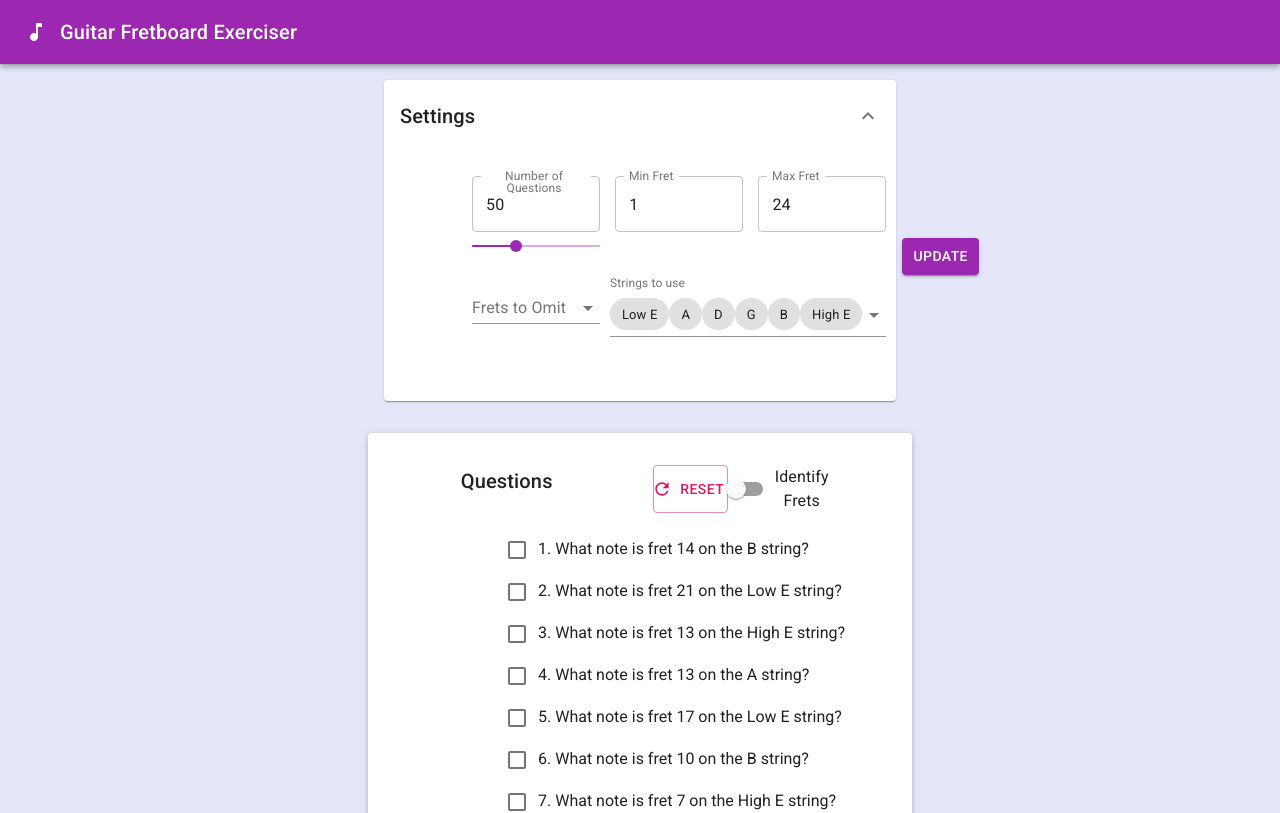
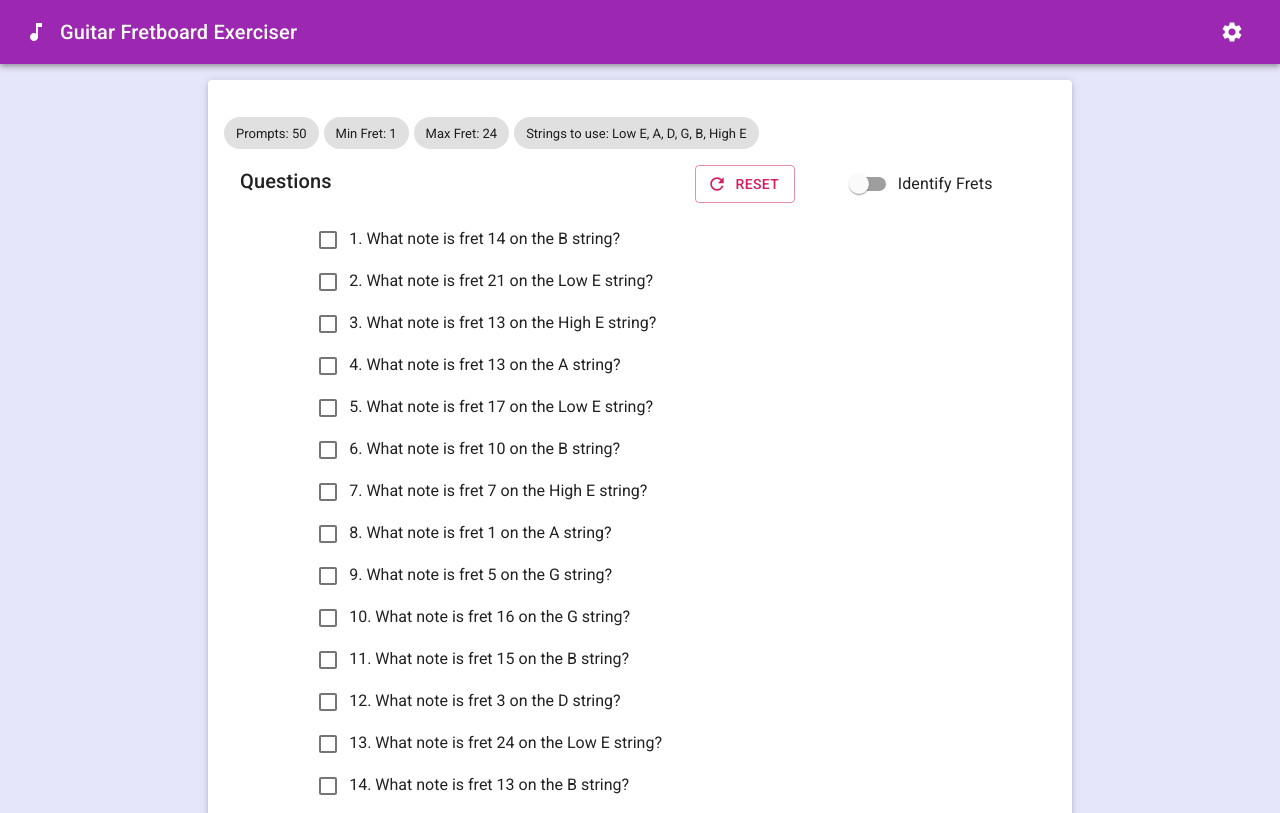
Before and after one commit to christianflorez/guitar-fretboard-exercises, a React (Create React App) app: page / in a window 1280 px wide. Shown: the top 813 px of the page. Built offline with nearby package versions, Linux system fonts and the light colour scheme.

Commit message:
move settings

```diff
--- a/src/components/App.js
+++ b/src/components/App.js
@@ -1,9 +1,11 @@
+import React from "react";
 import AppBar from "@material-ui/core/AppBar";
 import Toolbar from "@material-ui/core/Toolbar";
 import Typography from "@material-ui/core/Typography";
 import IconButton from "@material-ui/core/IconButton";
 import { createMuiTheme, ThemeProvider } from "@material-ui/core/styles";
 import MusicNoteIcon from "@material-ui/icons/MusicNote";
+import SettingsIcon from "@material-ui/icons/Settings";
 import FretboardExercises from "./FretboardExercises";
 import * as S from "./styles";
 
@@ -19,18 +21,35 @@ const theme = createMuiTheme({
 });
 
 export default function App() {
+  const [isSettingsOpen, setIsSettingsOpen] = React.useState(false);
   return (
     <ThemeProvider theme={theme}>
       <AppBar position="static">
         <Toolbar>
-          <IconButton edge="start" color="inherit">
-            <MusicNoteIcon />
-          </IconButton>
-          <Typography variant="h6">Guitar Fretboard Exerciser</Typography>
+          <S.ToolbarContainer>
+            <S.LeftHandToolbarContainer>
+              <IconButton edge="start" color="inherit">
+                <MusicNoteIcon />
+              </IconButton>
+              <Typography variant="h6">Guitar Fretboard Exerciser</Typography>
+            </S.LeftHandToolbarContainer>
+            <div>
+              <IconButton
+                edge="start"
+                color="inherit"
+                onClick={() => setIsSettingsOpen(!isSettingsOpen)}
+              >
+                <SettingsIcon />
+              </IconButton>
+            </div>
+          </S.ToolbarContainer>
         </Toolbar>
       </AppBar>
       <S.AppContainer className="App">
-        <FretboardExercises />
+        <FretboardExercises
+          isSettingsOpen={isSettingsOpen}
+          setIsSettingsOpen={setIsSettingsOpen}
+        />
       </S.AppContainer>
     </ThemeProvider>
   );
--- a/src/components/FretboardExercises.js
+++ b/src/components/FretboardExercises.js
@@ -1,6 +1,8 @@
 import React from "react";
 import _ from "lodash";
 import Button from "@material-ui/core/Button";
+import Chip from "@material-ui/core/Chip";
+import Drawer from "@material-ui/core/Drawer";
 import FormControlLabel from "@material-ui/core/FormControlLabel";
 import RefreshIcon from "@material-ui/icons/Refresh";
 import Switch from "@material-ui/core/Switch";
@@ -33,7 +35,7 @@ function getFret(minFret, maxFret, omittedFrets) {
   return fretToUse;
 }
 
-function FretboardExercises() {
+function FretboardExercises({ isSettingsOpen, setIsSettingsOpen }) {
   const [state, setState] = React.useState({
     numberOfPrompts: defaultNumberOfPrompts,
     minFret: defaultMinFret,
@@ -138,23 +140,39 @@ function FretboardExercises() {
 
   return (
     <>
-      <Settings
-        updateState={updateSettings}
-        stringsToUse={state.stringsToUse}
-      />
+      <Drawer
+        anchor="left"
+        open={isSettingsOpen}
+        onClose={() => setIsSettingsOpen(false)}
+      >
+        <Settings
+          updateSettings={updateSettings}
+          state={state}
+          setIsSettingsOpen={setIsSettingsOpen}
+        />
+      </Drawer>
       <S.StyledPaper elevation={3}>
+        <S.FilterChipsContainer>
+          <Chip label={`Prompts: ${state.numberOfPrompts}`} />
+          <Chip label={`Min Fret: ${state.minFret}`} />
+          <Chip label={`Max Fret: ${state.maxFret}`} />
+          {!_.isEmpty(state.omittedFrets) && (
+            <Chip label={`Omitted Frets: ${state.omittedFrets.join(", ")}`} />
+          )}
+          <Chip label={`Strings to use: ${state.stringsToUse.join(", ")}`} />
+        </S.FilterChipsContainer>
         <S.HeaderContainer>
           <Typography variant="h6">Questions</Typography>
           <S.ActionsContainer>
             <Tooltip title="Get new set of questions" placement="top">
-              <Button
+              <S.ResetButton
                 variant="outlined"
                 color="secondary"
                 onClick={handleRefresh}
                 startIcon={<RefreshIcon />}
               >
                 Reset
-              </Button>
+              </S.ResetButton>
             </Tooltip>
             <Tooltip title="Change the game mode" placement="top">
               <FormControlLabel
--- a/src/components/Settings.js
+++ b/src/components/Settings.js
@@ -1,20 +1,15 @@
 import React from "react";
-import Accordion from "@material-ui/core/Accordion";
-import AccordionSummary from "@material-ui/core/AccordionSummary";
-import AccordionDetails from "@material-ui/core/AccordionDetails";
-import Button from "@material-ui/core/Button";
+import _ from "lodash";
+import ChevronLeftIcon from "@material-ui/icons/ChevronLeft";
 import Chip from "@material-ui/core/Chip";
-import FormControl from "@material-ui/core/FormControl";
+import IconButton from "@material-ui/core/IconButton";
 import Input from "@material-ui/core/Input";
 import InputLabel from "@material-ui/core/InputLabel";
 import MenuItem from "@material-ui/core/MenuItem";
 import Select from "@material-ui/core/Select";
 import Slider from "@material-ui/core/Slider";
 import TextField from "@material-ui/core/TextField";
-import Typography from "@material-ui/core/Typography";
-import ExpandMoreIcon from "@material-ui/icons/ExpandMore";
-import styled from "styled-components";
-import _ from "lodash";
+import * as S from "./styles";
 import {
   defaultNumberOfPrompts,
   defaultMinFret,
@@ -22,74 +17,14 @@ import {
   strings as allStrings,
 } from "../common/constants";
 
-const StyledAccordion = styled(Accordion)`
-  border-bottom-left-radius: 4px;
-  border-bottom-right-radius: 4px;
-
-  && {
-    && {
-      margin-top: 1rem;
-      width: 40vw;
-    }
-  }
-`;
-
-const SettingsContainer = styled.div`
-  display: flex;
-  flex-flow: row nowrap;
-  justify-content: space-between;
-  align-items: center;
-  margin-top: 1rem;
-  margin-bottom: 3rem;
-  padding: 0 15%;
-`;
-
-const InputsColumn = styled.div`
-  display: flex;
-  flex-flow: column nowrap;
-  width: 100%;
-`;
-
-const InputsRow = styled.div`
-  display: flex;
-  flex-flow: row nowrap;
-  justify-content: space-between;
-  > div {
-    max-width: 8rem;
-  }
-
-  &&:not(:first-of-type) {
-    margin-top: 1rem;
-  }
-`;
-
-const InputsContainer = styled.div`
-  display: flex;
-  flex-flow: column nowrap;
-`;
-
-const StyledButton = styled(Button)`
-  max-height: 5rem;
-  && {
-    margin-left: 1rem;
-  }
-`;
-
-const MultiSelectFormControl = styled(FormControl)`
-  && {
-    min-width: 8rem;
-    max-width: 25rem;
-  }
-`;
-
-function Settings({ updateSettings, stringsToUse }) {
+function Settings({ updateSettings, setIsSettingsOpen, state }) {
   const [numberOfPrompts, setNumberOfPrompts] = React.useState(
-    defaultNumberOfPrompts
+    state.numberOfPrompts
   );
-  const [minFret, setMinFret] = React.useState(defaultMinFret);
-  const [maxFret, setMaxFret] = React.useState(defaultMaxFret);
-  const [omittedFrets, setOmittedFrets] = React.useState([]);
-  const [strings, setStrings] = React.useState(stringsToUse);
+  const [minFret, setMinFret] = React.useState(state.minFret);
+  const [maxFret, setMaxFret] = React.useState(state.maxFret);
+  const [omittedFrets, setOmittedFrets] = React.useState(state.omittedFrets);
+  const [strings, setStrings] = React.useState(state.stringsToUse);
 
   const currentTotalPossiblePrompts =
     (Number(maxFret) + 1 - Number(minFret)) * strings.length -
@@ -169,6 +104,7 @@ function Settings({ updateSettings, stringsToUse }) {
       stringsToUse: strings,
     };
     updateSettings(updatedState);
+    setIsSettingsOpen(false);
   }
 
   const possibleFrets = _.chain(defaultMaxFret + 1)
@@ -179,21 +115,23 @@ function Settings({ updateSettings, stringsToUse }) {
     .filter((i) => !_.isNil(i))
     .value();
 
+  console.log("omittedFrets", omittedFrets);
   return (
     <>
-      <StyledAccordion defaultExpanded>
-        <AccordionSummary
-          expandIcon={<ExpandMoreIcon />}
-          aria-controls="panel1a-content"
-          id="panel1a-header"
+      <S.SettingsHeaderContainer>
+        <S.SettingsHeader variant="h5">Settings</S.SettingsHeader>
+        <IconButton
+          edge="start"
+          color="inherit"
+          onClick={() => setIsSettingsOpen(false)}
         >
-          <Typography variant="h6">Settings</Typography>
-        </AccordionSummary>
-        <AccordionDetails>
-          <SettingsContainer>
-            <InputsColumn>
-              <InputsRow>
-                <InputsContainer>
+          <ChevronLeftIcon fontSize="large" />
+        </IconButton>
+      </S.SettingsHeaderContainer>
+      <div>
+        <S.SettingsContainer>
+          <S.InputsColumn>
+            <S.InputsContainer>
               <TextField
                 id="amountOfPrompts"
                 value={numberOfPrompts}
@@ -210,8 +148,8 @@ function Settings({ updateSettings, stringsToUse }) {
                 max={currentTotalPossiblePrompts}
                 defaultValue={defaultNumberOfPrompts}
               />
-                </InputsContainer>
-                <InputsContainer>
+            </S.InputsContainer>
+            <S.InputsContainer>
               <TextField
                 id="minFretInput"
                 value={minFret}
@@ -220,8 +158,8 @@ function Settings({ updateSettings, stringsToUse }) {
                 label="Min Fret"
                 variant="outlined"
               />
-                </InputsContainer>
-                <InputsContainer>
+            </S.InputsContainer>
+            <S.InputsContainer>
               <TextField
                 id="maxFretInput"
                 value={maxFret}
@@ -230,10 +168,8 @@ function Settings({ updateSettings, stringsToUse }) {
                 label="Max Fret"
                 variant="outlined"
               />
-                </InputsContainer>
-              </InputsRow>
-              <InputsRow>
-                <MultiSelectFormControl>
+            </S.InputsContainer>
+            <S.MultiSelectFormControl>
               <InputLabel id="mutiple-chip-label">Frets to Omit</InputLabel>
               <Select
                 labelId="mutiple-chip-label"
@@ -256,11 +192,9 @@ function Settings({ updateSettings, stringsToUse }) {
                   </MenuItem>
                 ))}
               </Select>
-                </MultiSelectFormControl>
-                <MultiSelectFormControl>
-                  <InputLabel id="mutiple-chip-label2">
-                    Strings to use
-                  </InputLabel>
+            </S.MultiSelectFormControl>
+            <S.MultiSelectFormControl>
+              <InputLabel id="mutiple-chip-label2">Strings to use</InputLabel>
               <Select
                 labelId="mutiple-chip-label"
                 id="mutiple-chip"
@@ -282,19 +216,17 @@ function Settings({ updateSettings, stringsToUse }) {
                   </MenuItem>
                 ))}
               </Select>
-                </MultiSelectFormControl>
-              </InputsRow>
-            </InputsColumn>
-            <StyledButton
+            </S.MultiSelectFormControl>
+            <S.StyledButton
               variant="contained"
               color="primary"
               onClick={onSubmit}
             >
               Update
-            </StyledButton>
-          </SettingsContainer>
-        </AccordionDetails>
-      </StyledAccordion>
+            </S.StyledButton>
+          </S.InputsColumn>
+        </S.SettingsContainer>
+      </div>
     </>
   );
 }
--- a/src/components/styles.js
+++ b/src/components/styles.js
@@ -1,5 +1,8 @@
 import styled from "styled-components";
+import Button from "@material-ui/core/Button";
+import FormControl from "@material-ui/core/FormControl";
 import Paper from "@material-ui/core/Paper";
+import Typography from "@material-ui/core/Typography";
 
 export const AppContainer = styled.div`
   width: 100%;
@@ -9,19 +12,52 @@ export const AppContainer = styled.div`
   align-items: center;
 `;
 
+export const ToolbarContainer = styled.div`
+  display: flex;
+  flex-flow: row nowrap;
+  align-items: center;
+  justify-content: space-between;
+  width: 100%;
+`;
+
+export const LeftHandToolbarContainer = styled.div`
+  display: flex;
+  flex-flow: row nowrap;
+  justify-content: space-between;
+  align-items: center;
+`;
+
 export const StyledPaper = styled(Paper)`
   padding: 1rem;
   width: 40vw;
-  max-width: 40vw;
   margin-top: 1rem;
   margin-bottom: 2rem;
+  @media (max-width: 1700px) {
+    width: 65vw;
+  }
+  @media (max-width: 1024px) {
+    width: 80vw;
+  }
 `;
 
 export const PromptsContainer = styled.div`
   display: flex;
   flex-flow: column nowrap;
   align-items: flex-start;
-  padding-left: 7rem;
+  padding-left: 10%;
+`;
+
+export const FilterChipsContainer = styled.div`
+  display: flex;
+  flex-flow: row wrap;
+  margin-top: 1rem;
+  margin-bottom: 1rem;
+  & > div {
+    margin-top: 5px;
+  }
+  & > div:not(:first-of-type) {
+    margin-left: 5px;
+  }
 `;
 
 export const HeaderContainer = styled.div`
@@ -29,8 +65,7 @@ export const HeaderContainer = styled.div`
   flex-flow: row nowrap;
   margin-top: 1rem;
   margin-bottom: 1rem;
-  width: 75%;
-  padding-left: 15%;
+  padding-left: 1rem;
   justify-content: space-between;
 `;
 
@@ -39,6 +74,11 @@ export const ActionsContainer = styled.div`
   flex-flow: row nowrap;
   justify-content: space-evenly;
   width: 50%;
+`;
+
+export const ResetButton = styled(Button)`
+  min-width: 80px;
+  margin-right: 8px;
 `;
 
 export const Answer = styled.div`
@@ -51,3 +91,56 @@ export const Answer = styled.div`
 export const PromptContainer = styled.div`
   cursor: pointer;
 `;
+
+export const SettingsContainer = styled.div`
+  display: flex;
+  flex-flow: row nowrap;
+  justify-content: space-between;
+  align-items: center;
+  width: 400px;
+`;
+
+export const SettingsHeaderContainer = styled.div`
+  width: 100%;
+  display: flex;
+  flex-flow: row nowrap;
+  align-items: center;
+  justify-content: space-between;
+`;
+
+export const SettingsHeader = styled(Typography)`
+  margin: 1rem;
+`;
+
+export const InputsColumn = styled.div`
+  display: flex;
+  flex-flow: column nowrap;
+  align-items: center;
+  width: 100%;
+
+  & > div {
+    margin-top: 1rem;
+    max-width: 10rem;
+  }
+`;
+
+export const InputsContainer = styled.div`
+  display: flex;
+  flex-flow: column nowrap;
+`;
+
+export const StyledButton = styled(Button)`
+  max-height: 5rem;
+  margin-top: 2rem;
+  && {
+    margin-left: 1rem;
+  }
+`;
+
+export const MultiSelectFormControl = styled(FormControl)`
+  margin-top: 1rem;
+  && {
+    width: 17rem;
+    min-width: 17rem;
+  }
+`;
```
Also changed, not shown: 2 other files (tests, documents, lock files or other folders). Lines whose indentation alone changed are shown as unchanged.
